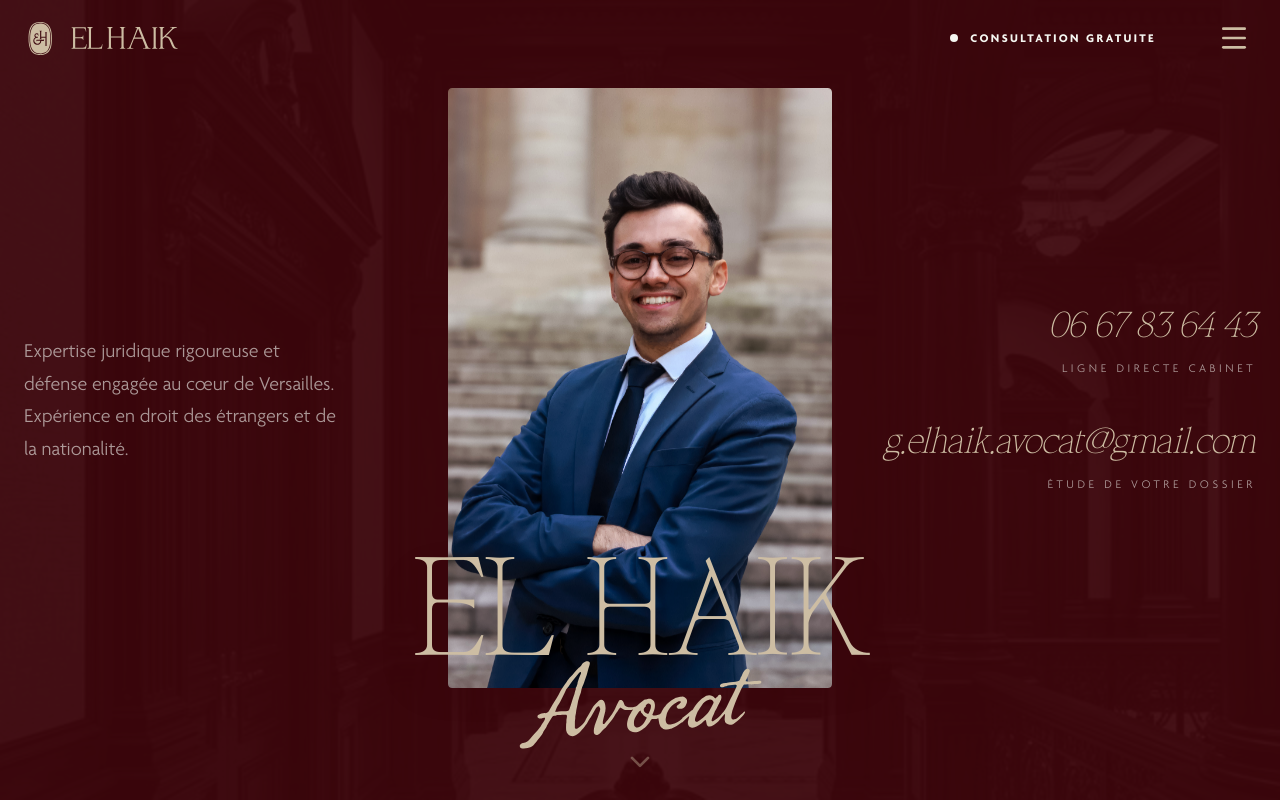
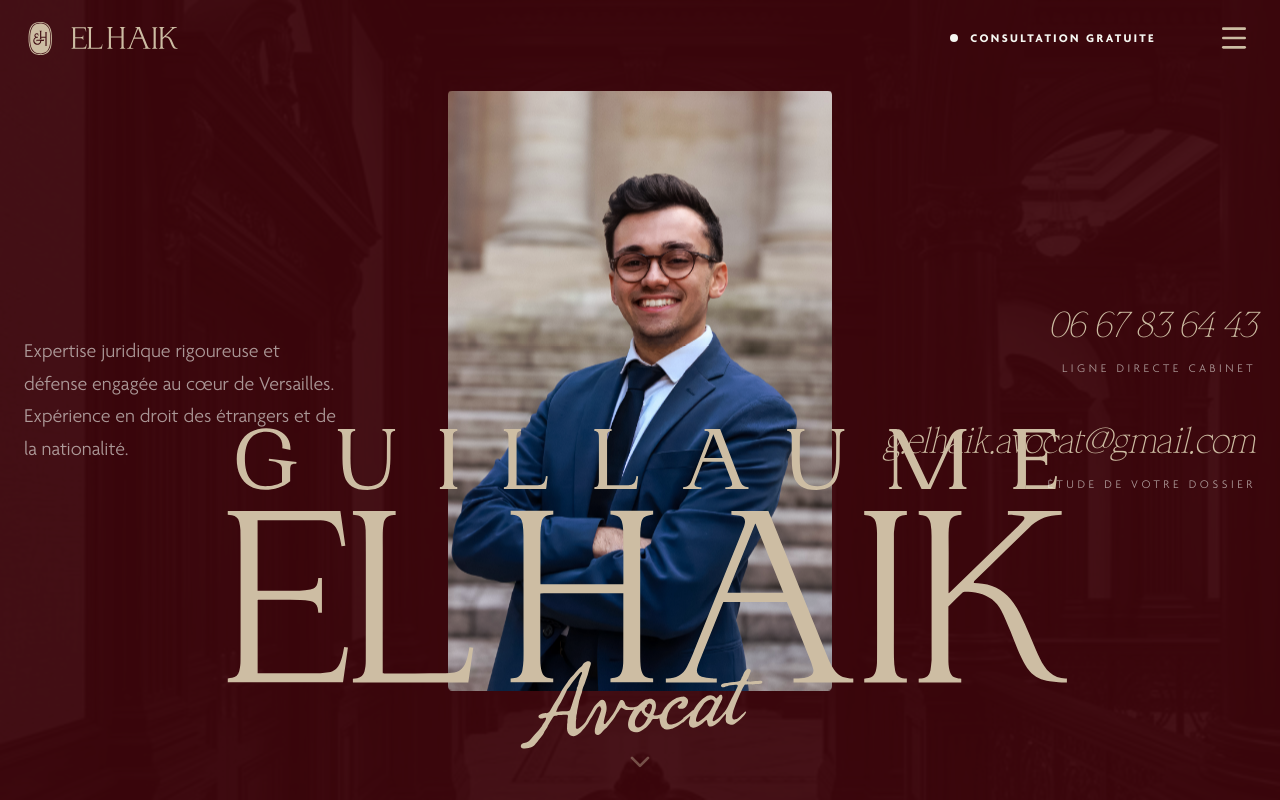
Before and after one commit to maximeelhaik/Guillaume-Elhaik, a React (Vite) app: page / in a window 1280 px wide. Shown: the top 800 px of the page. Built offline with nearby package versions, Linux system fonts and the light colour scheme.

Commit message:
evolutions graphiques generales

```diff
--- a/src/App.tsx
+++ b/src/App.tsx
@@ -19,7 +19,7 @@ import {
   Twitter,
   Instagram
 } from 'lucide-react';
-import { LogoHorizontal, LogoIcon, LogoAvocat } from './components/Logos';
+import { LogoHorizontal, LogoIcon, LogoAvocat, LogoFullName } from './components/Logos';
 
 // --- Img Imports for Vite/Vercel compatibility ---
 import heroBg from './assets/images/hero_bg.png';
@@ -28,6 +28,11 @@ import cabinetOffice from './assets/images/cabinet_office.png';
 import expertiseEtrangers from './assets/images/expertise_etrangers.png';
 import expertiseNationalite from './assets/images/expertise_nationalite.png';
 import expertiseProcessuel from './assets/images/expertise_processuel.png';
+
+import t1Img from './assets/images/hansjorg-keller-m_-8_AhhJjE-unsplash.jpg';
+import t2Img from './assets/images/kateryna-hliznitsova--v2MxvXK9OU-unsplash.jpg';
+import t3Img from './assets/images/julio-wolf-OG1cF0cWPfo-unsplash.jpg';
+import t4Img from './assets/images/pierre-antona-wbWrY4NZLZc-unsplash.jpg';
 
 // --- Utilities ---
 
@@ -187,20 +192,20 @@ const Hero = () => {
     return () => window.removeEventListener('resize', handleResize);
   }, []);
 
-  // Layer 1: Background (Deepest)
-  const bgY = useTransform(scrollY, [0, 1000], [0, isMobile ? 50 : 300]);
+  // Layer 1: Background (Deepest) - Moves backward
+  const bgY = useTransform(scrollY, [0, 1000], [0, 250]);
 
   // Layer 2: Decorative background Name "Elhaik"
-  const nameY = useTransform(scrollY, [0, 1000], [0, isMobile ? -20 : -100]);
+  const nameY = useTransform(scrollY, [0, 1000], [0, 100]);
 
   // Layer 3: Portrait Image (Middle)
-  const imgY = useTransform(scrollY, [0, 1000], [0, isMobile ? -50 : -180]);
+  const imgY = useTransform(scrollY, [0, 1000], [0, 0]);
 
-  // Layer 4: Texts and CTA (Top/Front)
-  const textY = useTransform(scrollY, [0, 1000], [0, isMobile ? -80 : -300]);
+  // Layer 4: Texts and CTA (Top/Front) - Moves slightly up (reverse parallax)
+  const textY = useTransform(scrollY, [0, 1000], [0, -100]);
 
   return (
-    <section className="relative h-screen min-h-[750px] flex items-center justify-center overflow-hidden bg-acajou">
+    <section className="sticky top-0 h-screen min-h-[750px] flex items-center justify-center overflow-hidden bg-acajou -z-10">
       <motion.div
         initial={{ scale: 1.1, opacity: 0 }}
         animate={{ scale: 1, opacity: 0.15 }}
@@ -215,8 +220,14 @@ const Hero = () => {
         />
       </motion.div>
 
-      <div className="relative z-10 max-w-7xl mx-auto px-6 w-full grid grid-cols-1 md:grid-cols-12 gap-8 md:gap-12 items-center mt-[-60px] md:mt-0">
-        <motion.div style={{ y: textY }} className="md:col-span-4 block">
+      <motion.div
+        animate={{ x: ['-200%', '300%'], opacity: [0, 0.4, 0] }}
+        transition={{ duration: 7, repeat: Infinity, ease: 'easeInOut' }}
+        className="absolute top-0 bottom-0 w-1/3 bg-gradient-to-r from-transparent via-porcelaine to-transparent skew-x-[30deg] z-0 pointer-events-none mix-blend-overlay"
+      />
+
+      <div className="relative max-w-7xl mx-auto px-6 w-full grid grid-cols-1 md:grid-cols-12 gap-8 md:gap-12 items-center mt-[-60px] md:mt-0">
+        <motion.div style={{ y: textY }} className="md:col-span-4 block relative z-40">
           <motion.h1
             initial={{ opacity: 0, x: -30 }}
             animate={{ opacity: 1, x: 0 }}
@@ -253,7 +264,7 @@ const Hero = () => {
           </motion.div>
         </div>
 
-        <motion.div style={{ y: textY }} className="md:col-span-4 flex flex-col items-end text-right gap-12">
+        <motion.div style={{ y: textY }} className="md:col-span-4 flex flex-col items-end text-right gap-12 relative z-40">
           <motion.div
             initial={{ opacity: 0, x: 30 }}
             animate={{ opacity: 1, x: 0 }}
@@ -287,17 +298,15 @@ const Hero = () => {
             animate={{ opacity: 1, y: 0 }}
             transition={{ delay: 1.2, duration: 1 }}
           >
-            <span className="font-serif text-lin text-[46px] md:text-[140px] font-light tracking-tight leading-none uppercase drop-shadow-2xl">
-              El Haik
-            </span>
+            <LogoFullName className="text-lin w-[95vw] md:w-[85vw] max-w-[900px] drop-shadow-2xl" />
           </motion.div>
           <motion.div
             initial={{ opacity: 0, scale: 0.8 }}
             animate={{ opacity: 1, scale: 1 }}
             transition={{ delay: 1.8, duration: 1, ease: "easeOut" }}
-            className="-mt-3 md:-mt-10"
+            className="-mt-8 md:-mt-16"
           >
-            <LogoAvocat className="text-lin h-10 md:h-28 drop-shadow-xl" />
+            <LogoAvocat className="text-lin h-12 md:h-28 drop-shadow-xl" />
           </motion.div>
         </div>
       </motion.div>
@@ -494,7 +503,7 @@ const Testimonials = () => {
       quote: "Je tiens à exprimer toute ma satisfaction concernant le travail de Maître El Haik. Son professionnalisme, sa disponibilité et sa clarté ont été d'une grande aide tout au long du dossier.",
       author: "Jaouadi H.",
       meta: "Accompagnement Juridique · 2026",
-      img: "https://images.unsplash.com/photo-1544005313-94ddf0286df2?auto=format&fit=crop&q=80&w=800",
+      img: t1Img,
       layoutReversed: false,
     },
     {
@@ -502,7 +511,7 @@ const Testimonials = () => {
       quote: "Après un long parcours face à l'administration, la stratégie de Maître Elhaik a fait toute la différence devant le juge. Une rigueur impressionnante.",
       author: "Sylvie C.",
       meta: "Contentieux Administratif · 2024",
-      img: "https://images.unsplash.com/photo-1573496359142-b8d87734a5a2?auto=format&fit=crop&q=80&w=800",
+      img: t2Img,
       layoutReversed: true,
     },
     {
@@ -510,7 +519,7 @@ const Testimonials = () => {
       quote: "Une approche humaine et très réactive. Le cabinet m'a accompagné avec clarté dès le premier rendez-vous jusqu'à l'obtention de mon titre.",
       author: "Hassan R.",
       meta: "Titre de séjour · 2025",
-      img: "https://images.unsplash.com/photo-1507003211169-0a1dd7228f2d?auto=format&fit=crop&q=80&w=800",
+      img: t3Img,
       layoutReversed: false,
     },
     {
@@ -518,7 +527,7 @@ const Testimonials = () => {
       quote: "Un professionnalisme exceptionnel. Maître Elhaik prend le temps d'expliquer chaque détail, et son engagement pour son client est total.",
       author: "Elena M.",
       meta: "Regroupement familial · 2023",
-      img: "https://images.unsplash.com/photo-1580489944761-15a19d654956?auto=format&fit=crop&q=80&w=800",
+      img: t4Img,
       layoutReversed: true,
     }
   ];
@@ -572,7 +581,7 @@ const Testimonials = () => {
                       <img
                         src={t.img}
                         alt={`Photo de ${t.author}`} loading="lazy" decoding="async"
-                        className="w-full h-full object-cover grayscale"
+                        className="w-full h-full object-cover"
                         referrerPolicy="no-referrer"
                       />
                     </motion.div>
@@ -585,7 +594,7 @@ const Testimonials = () => {
                         style={{ x: imgX }}
                         src={t.img}
                         alt={`Photo illustrative de ${t.author}`} loading="lazy" decoding="async"
-                        className="w-[120%] h-full object-cover grayscale"
+                        className="w-[120%] h-full object-cover"
                         referrerPolicy="no-referrer"
                       />
                     </div>
@@ -802,7 +811,7 @@ const Contact = () => {
           initial={{ opacity: 0, scale: 0.95 }}
           whileInView={{ opacity: 1, scale: 1 }}
           transition={{ duration: 0.8 }}
-          className="bg-porcelaine/5 p-6 md:p-16 rounded-sm backdrop-blur-sm border border-porcelaine/10 shadow-2xl"
+          className="bg-grenat p-6 md:p-16 rounded-sm backdrop-blur-sm shadow-2xl"
         >
           <form className="space-y-6 md:space-y-10" onSubmit={handleSubmit}>
             <div className="flex justify-end -mb-4 md:-mb-0">
--- a/src/components/Logos.tsx
+++ b/src/components/Logos.tsx
@@ -2,6 +2,7 @@ import React from 'react';
 import logoHorizontal from '../assets/logos/logo-horizontal.svg';
 import logoIcon from '../assets/logos/logo-icon.svg';
 import logoAvocat from '../assets/logos/logo-avocat.svg';
+import logoFullName from '../assets/logos/Guillaume Elhaik.svg';
 
 interface LogoProps {
   className?: string;
@@ -61,3 +62,21 @@ export const LogoAvocat: React.FC<LogoProps> = ({ className }) => (
 export const LogoBlason: React.FC<LogoProps> = ({ className }) => (
   <LogoIcon className={className} />
 );
+
+export const LogoFullName: React.FC<LogoProps> = ({ className }) => (
+  <div
+    className={`${className || ''}`}
+    style={{
+      aspectRatio: '156.48 / 55',
+      maskImage: `url("${logoFullName}")`,
+      WebkitMaskImage: `url("${logoFullName}")`,
+      maskSize: 'contain',
+      WebkitMaskSize: 'contain',
+      maskRepeat: 'no-repeat',
+      WebkitMaskRepeat: 'no-repeat',
+      maskPosition: 'center',
+      WebkitMaskPosition: 'center',
+      backgroundColor: 'currentColor'
+    }}
+  />
+);
```
Also changed, not shown: src/assets/logos/Guillaume Elhaik.svg (added).
